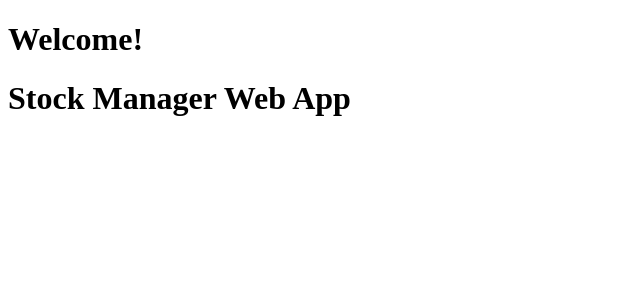
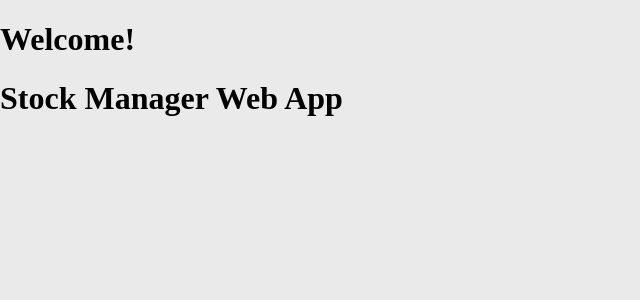
Before and after one commit to eritonsg/stock-manager, an Angular app in the folder stock-manager-app/: page / in a window 1280 px wide. Shown: the top 300 px of the page, without its empty margins (0-640 px from the left). Built offline with nearby package versions, Linux system fonts and the light colour scheme.

Commit message:
App: Add global styles

```diff
--- a/stock-manager-app/src/styles.css
+++ b/stock-manager-app/src/styles.css
@@ -1 +1,21 @@
-/* You can add global styles to this file, and also import other style files */
+:root {
+  --background-color: #EAEAEA;
+  --primary-color: #EA1D25;
+  --secondary-color: #FFFFFF;
+  --text-color: #5C6369;
+  --text-color-light: rgba(92, 99, 105, 0.45);
+  --positive-variation-color: #87D883;
+  --negative-variation-color: #F55A5F;
+}
+
+* {
+  box-sizing: border-box;
+}
+
+html, body {
+  height: 100%;
+  width: 100%;
+  background-color: var(--background-color);
+  margin: 0;
+  font: 'Segoe UI', sans-serif;
+}
```
